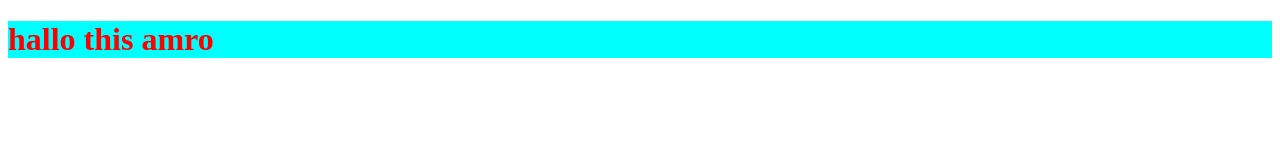
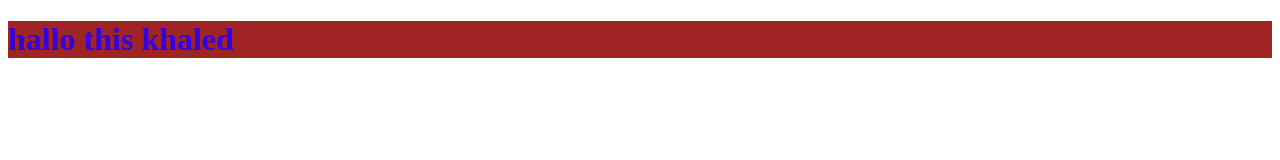
Before and after one commit to Amrosadik/myproject, a plain HTML site: page index.html in a window 1280 px wide. Drawn offline with Linux system fonts and the light colour scheme.

Commit message:
Creat background-color and title

```diff
--- a/index.html
+++ b/index.html
@@ -7,7 +7,7 @@
     <title>home page</title>
 </head>
 <body>
-    <h1>hallo this amro</h1>
+    <h1>hallo this khaled</h1>
 
     <script src="app.js"></script>
 </body>
--- a/style.css
+++ b/style.css
@@ -1,4 +1,4 @@
 h1{
-    color: red;
-    background-color: aqua;
+    color: rgb(50, 2, 224);
+    background-color: rgb(160, 36, 36);
 }
```
